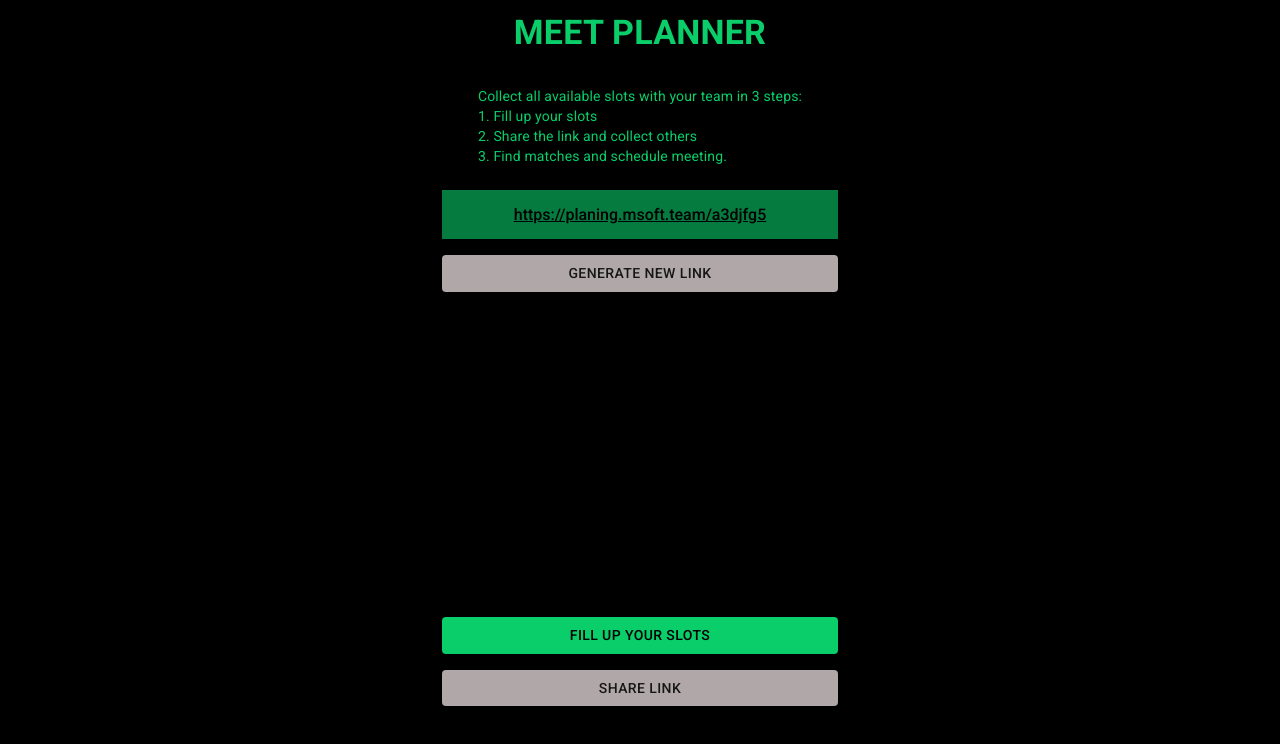
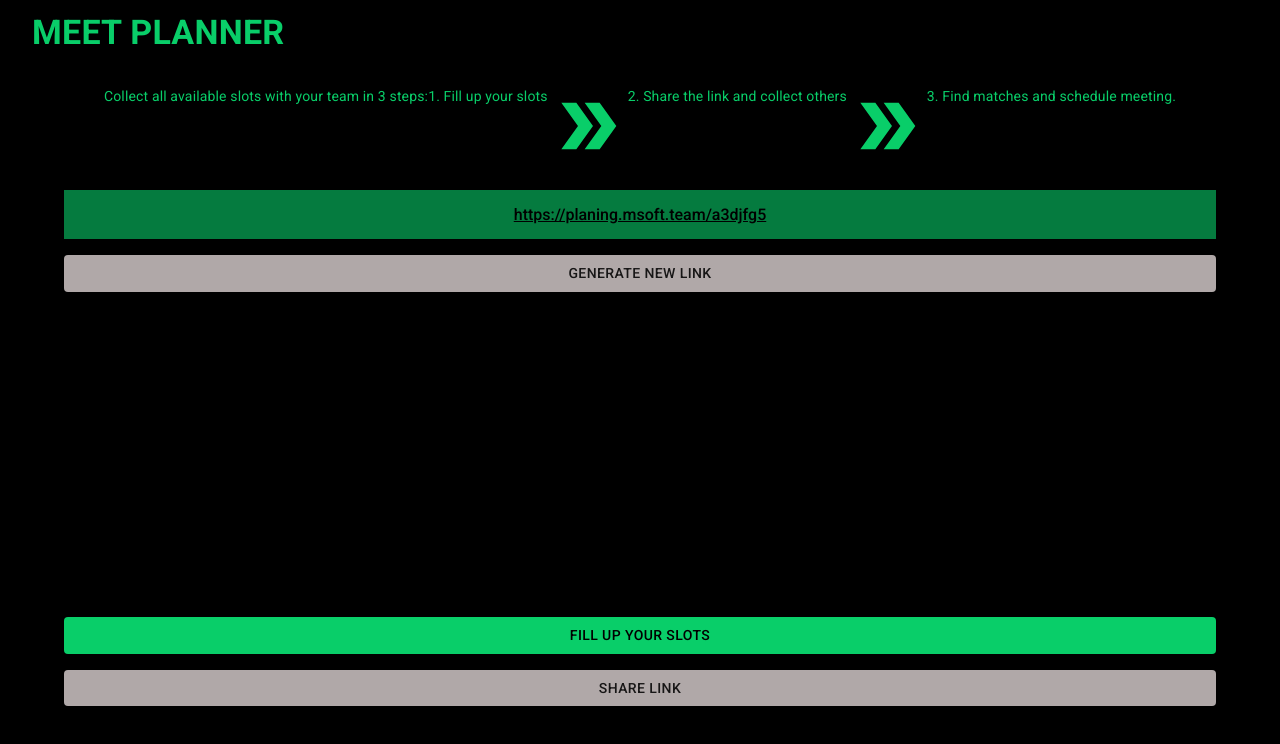
Before and after one commit to ramusee/meet_planner, a React (Create React App) app: page / in a window 1280 px wide. Shown: the top 744 px of the page. Built offline with nearby package versions, Linux system fonts and the light colour scheme.

Commit message:
start process lyaout desktop variant

```diff
--- a/package.json
+++ b/package.json
@@ -5,6 +5,7 @@
   "dependencies": {
     "@emotion/react": "^11.9.3",
     "@emotion/styled": "^11.9.3",
+    "@mui/icons-material": "^5.8.4",
     "@mui/material": "^5.9.1",
     "@reduxjs/toolkit": "^1.8.3",
     "@testing-library/jest-dom": "^5.16.4",
--- a/src/App.css
+++ b/src/App.css
@@ -7,7 +7,7 @@
 		height: 560px;
 	}
 }
-@media screen and (min-width: 320px) and (max-width: 374px) {
+@media screen and (min-width: 300px) and (max-width: 374px) {
 	.app {
 		height: 510px;
 	}
--- a/src/components/header/Header.jsx
+++ b/src/components/header/Header.jsx
@@ -1,7 +1,9 @@
 import React from 'react';
-import {AppBar, Toolbar, Typography} from "@mui/material";
+import {AppBar, Toolbar, Typography, useMediaQuery} from "@mui/material";
 
 const Header = () => {
+	const matches = useMediaQuery('(min-width: 500px)');
+
 	return (
 		<AppBar position="static"
 				sx={{
@@ -18,7 +20,7 @@ const Header = () => {
 							color="inherit"
 							component="p"
 							sx={{
-								margin: '0 auto',
+								margin: !matches ? '0 auto' : 0,
 								fontWeight: 600,
 								lineHeight: '90%'
 							}}
--- a/src/components/layout/Layout.jsx
+++ b/src/components/layout/Layout.jsx
@@ -7,7 +7,7 @@ const Layout = () => {
 	return (
 		<>
 			<Header/>
-			<Container maxWidth="xs" sx={{
+			<Container sx={{
 				height: '100%',
 				px: 0,
 				display: 'flex',
--- a/src/components/timingComponents/datesPanel/DatesPanel.jsx
+++ b/src/components/timingComponents/datesPanel/DatesPanel.jsx
@@ -14,7 +14,7 @@ const shortNameDay = {
 	Sat: 'S',
 };
 
-const DatesPanel = () => {
+const DatesPanel = React.memo(() => {
 	const dates = useSelector(state => state.mainReducer.interface.dates);
 	const currentDate = useSelector(state => state.mainReducer.interface.currentDate);
 	const dispatch = useDispatch();
@@ -62,6 +62,6 @@ const DatesPanel = () => {
 
 		</Stack>
 	);
-};
+});
 
 export {DatesPanel};
--- a/src/components/timingComponents/timeTable/TimeTable.jsx
+++ b/src/components/timingComponents/timeTable/TimeTable.jsx
@@ -11,7 +11,7 @@ const hoursPM = ['Noon', '1 PM', '2 PM', '3 PM', '4 PM',
 	'5 PM', '6 PM', '7 PM', '8 PM', '9 PM', '10 PM', '11 PM'
 ];
 
-const TimeTable = ({date}) => {
+const TimeTable = React.memo( ({date}) => {
 	const currentDate = useSelector(state => state.mainReducer.interface.currentDate)
 	return (
 		currentDate === date ? <Box>
@@ -24,6 +24,6 @@ const TimeTable = ({date}) => {
 			</Box>
 		</Box> : null
 	);
-};
+});
 
 export {TimeTable};
--- a/src/components/timingComponents/timeTableList/eventBlock/EventBlock.jsx
+++ b/src/components/timingComponents/timeTableList/eventBlock/EventBlock.jsx
@@ -10,7 +10,7 @@ import {useDispatch, useSelector} from "react-redux";
 import {deleteSlot, setRanges} from "../../../../store/slices/mainSlice";
 import s from './eventBlock.module.css';
 
-const EventBlock = ({listRef, date, hour}) => {
+const EventBlock = React.memo( ({listRef, date, hour}) => {
 	const [isVisibleBlock, setIsVisibleBlock] = useState(false);
 	const [timeStart, setTimeStart] = useState(null);
 	const [timeEnd, setTimeEnd] = useState(null);
@@ -29,6 +29,8 @@ const EventBlock = ({listRef, date, hour}) => {
 			ranges = item.ranges;
 		}
 	});
+
+	//TODO убрать наслоение при нажатии на слот, когда полчаса уже занято другим слотом
 
 	useEffect(() => {
 		const resizeableEl = ref.current;
@@ -204,6 +206,6 @@ const EventBlock = ({listRef, date, hour}) => {
 			</div>
 		</div>
 	);
-};
+});
 
 export {EventBlock};
--- a/src/pages/datePicker/DatePicker.jsx
+++ b/src/pages/datePicker/DatePicker.jsx
@@ -17,13 +17,11 @@ const DatePicker = () => {
 	const navigate = useNavigate();
 	const valueDates = dates.map(item => new DateObject(item.date));
 	const isIncludesCurrentDate = dates.some(item => item.date === currentDate)
-
 	const onChange = (date) => {
 		const formatDates = date.map(item => ({date: (item.unix * 1000), ranges: []}));
 		dispatch(setDate(formatDates));
 		if (date.length) setIsNotValidDate(false);
 	};
-
 	const handlerBtnOnClick = () => {
 		if (dates.length) {
 			navigate("/timing");
@@ -82,7 +80,7 @@ const DatePicker = () => {
 											   p="15px"
 											   sx={{
 												   position: 'absolute',
-												   bottom: '10%',
+												   bottom: '0%',
 												   left: '27%',
 												   backgroundColor: "#1f1f1f",
 												   borderRadius: "6px"
--- a/src/pages/home/Home.jsx
+++ b/src/pages/home/Home.jsx
@@ -1,11 +1,30 @@
 import React from 'react';
-import {Box, Button, Stack, Typography} from "@mui/material";
+import {Box, Button, Icon, Stack, Typography, useMediaQuery} from "@mui/material";
 import {Link} from 'react-router-dom';
+import DoubleArrowIcon from '@mui/icons-material/DoubleArrow';
+
+
+const Arrow = () => {
+	const matches = useMediaQuery('(min-width: 600px)');
+
+	return (
+			matches && <Icon sx={{
+				width: '80px',
+				height: '80px'
+			}}>
+				<DoubleArrowIcon sx={{fontSize: '80px'}}/>
+			</Icon>
+	)
+}
+
 const Home = () => {
+	const matches = useMediaQuery('(min-width: 600px)');
 
 	return (<>
 			<Stack mt="30px" width="100%" alignItems="center" spacing={3}>
-				<Stack color="text.primary">
+				<Stack color="text.primary" sx={{
+					flexDirection: matches ? 'row' : 'column'
+				}}>
 					<Typography textAlign="center"
 								variant="body2"
 								color="text.primary"
@@ -13,7 +32,9 @@ const Home = () => {
 						Collect all available slots with your team in 3 steps:
 					</Typography>
 					<Typography variant="body2">1. Fill up your slots</Typography>
+					<Arrow/>
 					<Typography variant="body2">2. Share the link and collect others</Typography>
+					<Arrow/>
 					<Typography variant="body2">3. Find matches and schedule meeting.</Typography>
 				</Stack>
 				<Stack spacing={2} width="100%">
--- a/src/pages/naming/Naming.jsx
+++ b/src/pages/naming/Naming.jsx
@@ -1,22 +1,28 @@
 import React, {useState} from 'react';
-import {Box, Button, TextField, Typography} from "@mui/material";
+import {Box, Button, Stack, TextField, Typography} from "@mui/material";
 import {Link, useNavigate} from "react-router-dom";
 import {useDispatch, useSelector} from "react-redux";
 import {setUserName} from "../../store/slices/mainSlice";
 import {upperLetter} from "../../helpers/upperLetter";
+import {DateObject} from "react-multi-date-picker";
 
+function convertDateToUTC(date) {
+	return new Date(date.getUTCFullYear(), date.getUTCMonth(),
+		date.getUTCDate(), date.getUTCHours(), date.getUTCMinutes(),
+		date.getUTCSeconds());
+}
 
-const Naming = () => {
+const Naming = React.memo(() => {
 	const [inputValue, setInputValue] = useState('');
-	const userName = useSelector(state=> state.mainReducer.userName)
-	const dispatch = useDispatch()
-	const navigate = useNavigate()
+	const userName = useSelector(state => state.mainReducer.userName);
+	const dispatch = useDispatch();
+	const navigate = useNavigate();
 	const onSubmit = (e) => {
 		e.preventDefault();
 		if (!inputValue) return;
-		dispatch(setUserName(upperLetter(inputValue)))
+		dispatch(setUserName(upperLetter(inputValue)));
 		setInputValue('');
-		navigate("/concurrences")
+		navigate("/concurrences");
 	};
 	const onChangeInputValue = (e) => {
 		setInputValue(e.target.value);
@@ -37,7 +43,7 @@ const Naming = () => {
 								  display: 'flex',
 								  flexDirection: 'column',
 								  alignItems: 'center',
-					  gap: '10px'
+								  gap: '20px'
 							  }}>
 					<TextField label="Your Name"
 							   variant="outlined"
@@ -52,12 +58,21 @@ const Naming = () => {
 						Save
 					</Button>
 				</Box>
-				: <Typography textAlign="center"
+				: <Stack alignItems="center" gap="20px">
+					<Typography textAlign="center"
 								variant="body1"
 					>
 						{userName}, do you want to change your name?
-				</Typography>}
-
+					</Typography>
+					<Button variant="outlined"
+							color="success"
+							onClick={() => dispatch(setUserName(''))}
+					>
+						change
+					</Button>
+				</Stack>
+			}
+			<Stack direction="row" justifyContent="space-between">
 				<Button component={Link}
 						to="/timing"
 						variant="contained"
@@ -65,8 +80,16 @@ const Naming = () => {
 				>
 					Back
 				</Button>
+				{userName && <Button component={Link}
+									 to="/concurrences"
+									 variant="contained"
+									 color="success"
+				>
+					next
+				</Button>}
+			</Stack>
 		</>
-	);
-};
+	)
+});
 
 export {Naming};
--- a/src/pages/timing/Timing.jsx
+++ b/src/pages/timing/Timing.jsx
@@ -8,7 +8,7 @@ import {TimeTable} from "../../components/timingComponents/timeTable/TimeTable";
 
 
 
-const Timing = () => {
+const Timing = React.memo(() => {
 	const {dates} = useSelector(state => state.mainReducer.interface);
 	return (<>
 			<Box px="10px">
@@ -58,6 +58,6 @@ const Timing = () => {
 			</Stack>
 		</>
 	);
-};
+});
 
 export {Timing};
```
Also changed, not shown: 1 other file (tests, documents, lock files or other folders). Lines whose indentation alone changed are shown as unchanged.
